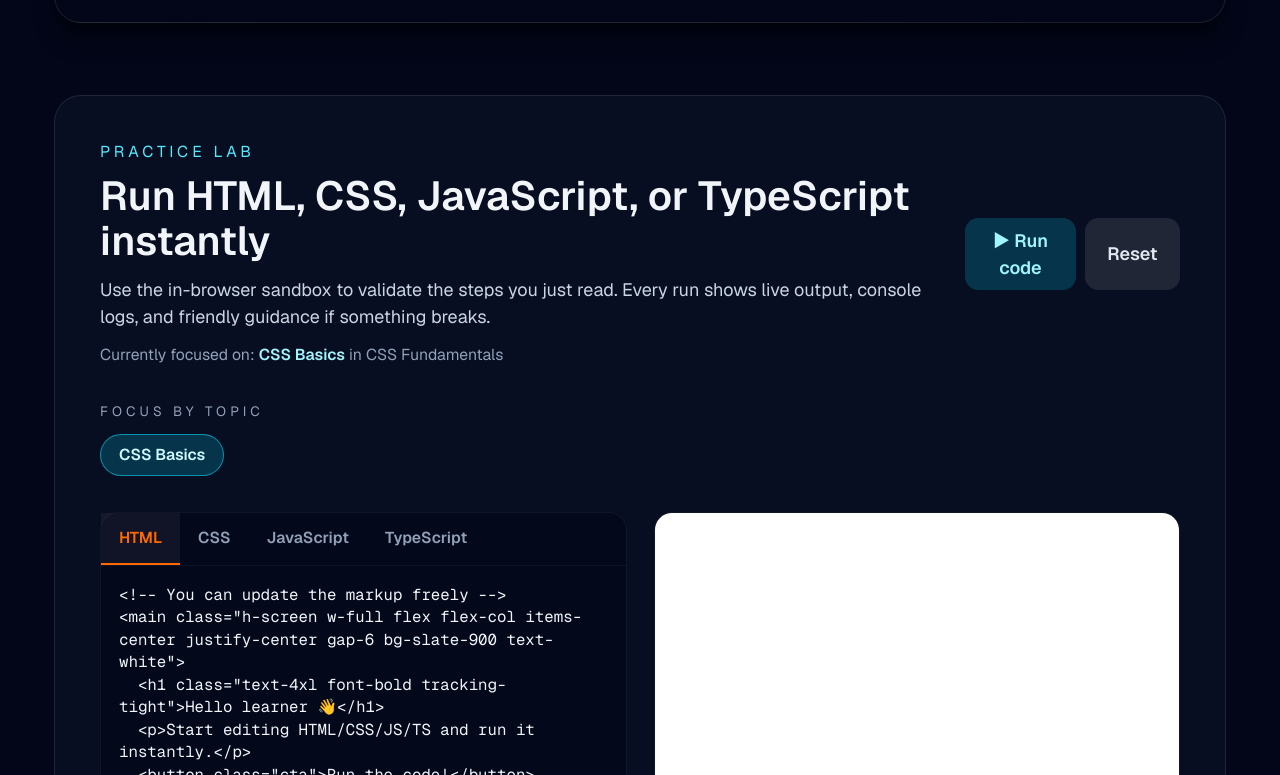
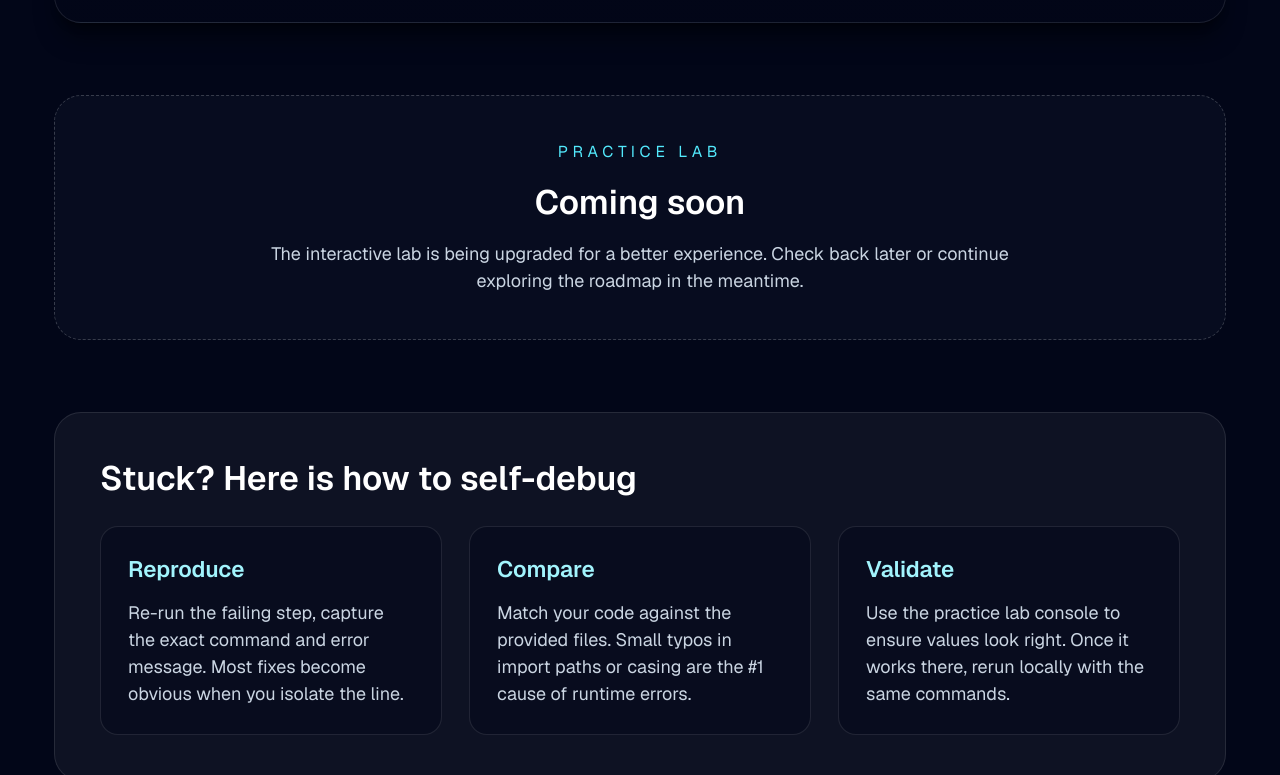
Before and after one commit to NITHINKR06/sfw, a Next.js app: page /category/css in a window 1280 px wide. Shown: the part 2245-3020 px from the top of the page. Built offline with nearby package versions, Linux system fonts and the light colour scheme.

Commit message:
style: update ExamplePage layout and spacing for improved UI; enhance sidebar and example list with consistent margins and shadows

```diff
--- a/app/category/[categoryId]/topic/[topicId]/example/[exampleId]/page.tsx
+++ b/app/category/[categoryId]/topic/[topicId]/example/[exampleId]/page.tsx
@@ -86,7 +86,7 @@ export default async function ExamplePage({ params }: PageProps) {
 
       <main className="max-w-7xl mx-auto px-6 sm:px-10 lg:px-12 py-14">
         <div className="grid gap-8 lg:grid-cols-[320px,1fr] items-start">
-          <aside className="rounded-3xl border border-white/10 bg-slate-950/70 p-6 space-y-6 h-fit sticky top-6">
+          <aside className="rounded-3xl border border-white/10 bg-slate-950 p-6 space-y-6 h-fit sticky top-6 shadow-xl shadow-black/40">
             <div className="space-y-2">
               <p className="text-sm uppercase tracking-[0.3em] text-slate-400">
                 Step Navigator
@@ -99,7 +99,7 @@ export default async function ExamplePage({ params }: PageProps) {
                 to march forward or back—no guesswork needed.
               </p>
             </div>
-            <div className="flex flex-wrap gap-2">
+            <div className="flex flex-wrap gap-3 mt-2">
               {prevExample && (
                 <Link
                   href={`/category/${categoryId}/topic/${topicId}/example/${prevExample.id}`}
@@ -117,7 +117,7 @@ export default async function ExamplePage({ params }: PageProps) {
                 </Link>
               )}
             </div>
-            <ol className="space-y-2">
+            <ol className="space-y-3">
               {allExamples.map((ex) => (
                 <li key={ex.id}>
                   <Link
@@ -153,7 +153,7 @@ export default async function ExamplePage({ params }: PageProps) {
               </ul>
             </div>
           </aside>
-          <div className="rounded-3xl border border-white/10 bg-white/5 p-7 shadow-2xl shadow-black/30 min-w-0">
+          <div className="rounded-3xl border border-white/10 bg-white/5 p-7 shadow-2xl shadow-black/30 min-w-0 relative z-10">
             <CodeViewer
               files={example.files}
               learningObjectives={example.learningObjectives}
--- a/components/PracticePlayground.tsx
+++ b/components/PracticePlayground.tsx
@@ -70,6 +70,26 @@ export default function PracticePlayground({
   initialTopicId,
   categoryTitle,
 }: PracticePlaygroundProps) {
+  const isLabAvailable = false;
+
+  if (!isLabAvailable) {
+    return (
+      <section
+        id="practice-lab"
+        className="rounded-3xl border border-dashed border-white/20 bg-slate-900/40 p-10 text-center text-slate-200 space-y-4"
+      >
+        <p className="text-sm uppercase tracking-[0.3em] text-cyan-300">
+          Practice Lab
+        </p>
+        <h2 className="text-3xl font-semibold text-white">Coming soon</h2>
+        <p className="text-base text-slate-300 max-w-2xl mx-auto">
+          The interactive lab is being upgraded for a better experience. Check back
+          later or continue exploring the roadmap in the meantime.
+        </p>
+      </section>
+    );
+  }
+
   const iframeRef = useRef<HTMLIFrameElement>(null);
   const [currentTab, setCurrentTab] = useState<Language>("html");
   const [code, setCode] = useState<Record<Language, string>>(defaultSnippets);
```
